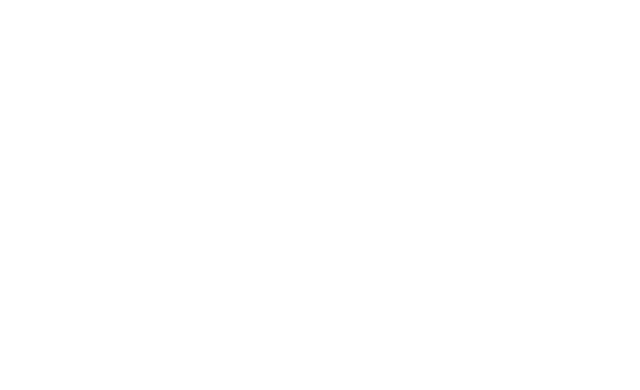
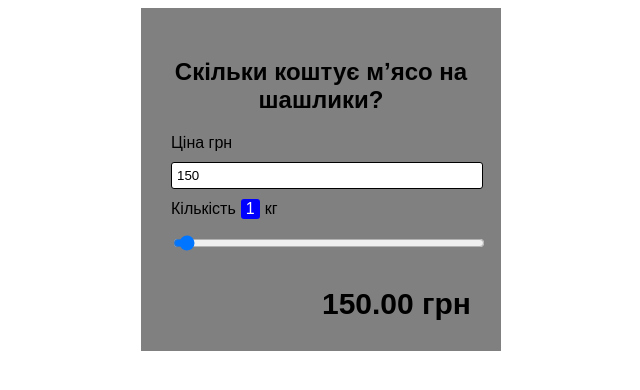
Before and after one commit to simakol/GoIT81, a plain HTML site: page index.html in a window 1280 px wide. Shown: the whole page, without its empty margins (319-959 px from the left). Drawn offline with Linux system fonts and the light colour scheme.

Commit message:
lesson-13

```diff
--- a/index.html
+++ b/index.html
@@ -8,6 +8,18 @@
 </head>
 
 <body>
+    <div class="container">
+        <h2 class="title">Скільки коштує мʼясо на шашлики?</h2>
+        <form action="#" class="form" id="form">
+            <label for="price">Ціна грн</label>
+            <input type="number" id="price" name="price" value="150">
+            <label for="quantity">Кількість<span class="amount" id="amount"></span>кг </label>
+            <input type="range" id="quantity" name="quantity" value="1" min="1" , max="20">
+        </form>
+        <p class="text-right total" id="total"></p>
+    </div>
+
+
     <script src="script.js"></script>
 </body>
 
--- a/script.js
+++ b/script.js
@@ -0,0 +1,121 @@
+/*
+html
+
+ <div>
+        DIV
+        <p>
+            P
+            <span>
+                SPAN
+            </span>
+        </p>
+    </div>
+
+*/
+
+// const allElements = document.querySelectorAll("*");
+
+// document.querySelector("span").addEventListener("click", (event) => {
+//   // event.stopPropagation();
+//   event.stopImmediatePropagation();
+// });
+// document.querySelector("span").addEventListener("click", () => {
+//   console.log("second listener");
+// });
+
+// for (const el of allElements) {
+//   el.addEventListener("click", () => alert(`Занурення: ${el.tagName}`), true);
+//   el.addEventListener("click", () => alert(`Сплиття: ${el.tagName}`));
+// }
+// el.addEventListener("click", () => {}, useCapture = true/false);
+/* el.addEventListener("click", () => {}, {
+  capture: true - занурення, false - сплиття,
+  once: true - подія спрацює тільки один раз, false - подія відпрацює до тих пір, поки ми не знімемо обробник,
+  passive: true - забороняємо використовувати event.preventDefault(), false - можна
+});
+*/
+
+// document.body.addEventListener("click", (event) => {
+//   console.log(event.target);
+// });
+
+//! ====================================
+
+// Створити калькулятор вартості продукту в залежності від ціни. При роботі з подіями використовувати делагування.
+
+// При змінні данних в інпуті №1 чи №2 автоматично має перераховуватися загальна вартість
+
+// Завжди має відображатися валюта - гривня
+
+// Загальна сума відображається з копійками (2 знаки після коми)
+
+// В підписі другого інпута має бути кольорова підказка скільки кілограм вибрав користувач на другому інпуті.
+
+// Кольорова підказка має змінювати своє значення при перетягувані повзунка.
+
+// В інпуті №2 мін і мах поріг встановлюєте самостійно.
+
+// При завантаженні сторінки сприпт має автоматично розрахувати вартість на основі даних за замовчуванням які ви встановите в розмітці.
+
+/*
+мікрозадача 1: зміна кількості кілограм під час зміни повзунка
+
+1. отримати refs
+2. повісити обробник подій на форму по події input
+3. за допомогою таргету визначимо інпут для кількості мʼяса
+4. зчитуємо велью інпуту і записуємо його у спан з кількістю кг
+
+*/
+
+/*
+мікрозадача 2: отримати значення ціни за кг і вирахувати фінальну вартість
+
+1. створення обʼєкту який буде зберігати значення полів та реалізує метод розрахунку фінальної вартості
+2. заповнити поля обʼєкту значеннями з інпутів
+3. вивести результат розрахунку на екран
+*/
+
+const refs = {
+  form: document.getElementById("form"),
+  amount: document.getElementById("amount"),
+  total: document.getElementById("total"),
+  price: document.getElementById("price"),
+  quantity: document.getElementById("quantity"),
+};
+
+const data = {
+  price: 0,
+  quantity: 0,
+  calcTotalPrice() {
+    return Number((this.price * this.quantity).toFixed(2));
+  },
+};
+
+dataFill();
+displayTotal();
+updateAmount();
+
+refs.form.addEventListener("input", handleFormInput);
+
+function handleFormInput({ target }) {
+  if (target.name === "quantity") updateAmount();
+
+  target.setAttribute("value", target.value);
+  dataFill();
+  displayTotal();
+}
+
+function dataFill() {
+  data.price = Number(refs.price.value);
+  data.quantity = Number(refs.quantity.value);
+}
+
+function displayTotal() {
+  const totalPrice = data.calcTotalPrice();
+  refs.total.textContent =
+    (Number.isInteger(totalPrice) ? `${totalPrice}.00` : totalPrice) + " грн";
+}
+
+function updateAmount() {
+  refs.amount.textContent = quantity.value;
+}
--- a/style.css
+++ b/style.css
@@ -0,0 +1,43 @@
+* {
+  font-family: Arial, Helvetica, sans-serif;
+}
+.container {
+  width: 300px;
+  background-color: grey;
+  margin: auto;
+  padding: 30px;
+}
+
+.title {
+  text-align: center;
+  font-family: Arial, Helvetica, sans-serif;
+}
+
+input {
+  display: block;
+  width: 100%;
+  border-radius: 3px;
+  border: 1px solid black;
+  padding: 5px;
+  margin-top: 10px;
+}
+#price {
+  margin-bottom: 10px;
+}
+
+.text-right {
+  text-align: right;
+  font-size: 30px;
+  font-family: Arial, Helvetica, sans-serif;
+  font-weight: 700;
+  margin-bottom: 0;
+}
+
+.amount {
+  background-color: blue;
+  display: inline-block;
+  padding: 1px 5px;
+  margin: 0 5px;
+  border-radius: 3px;
+  color: #fff;
+}
```
